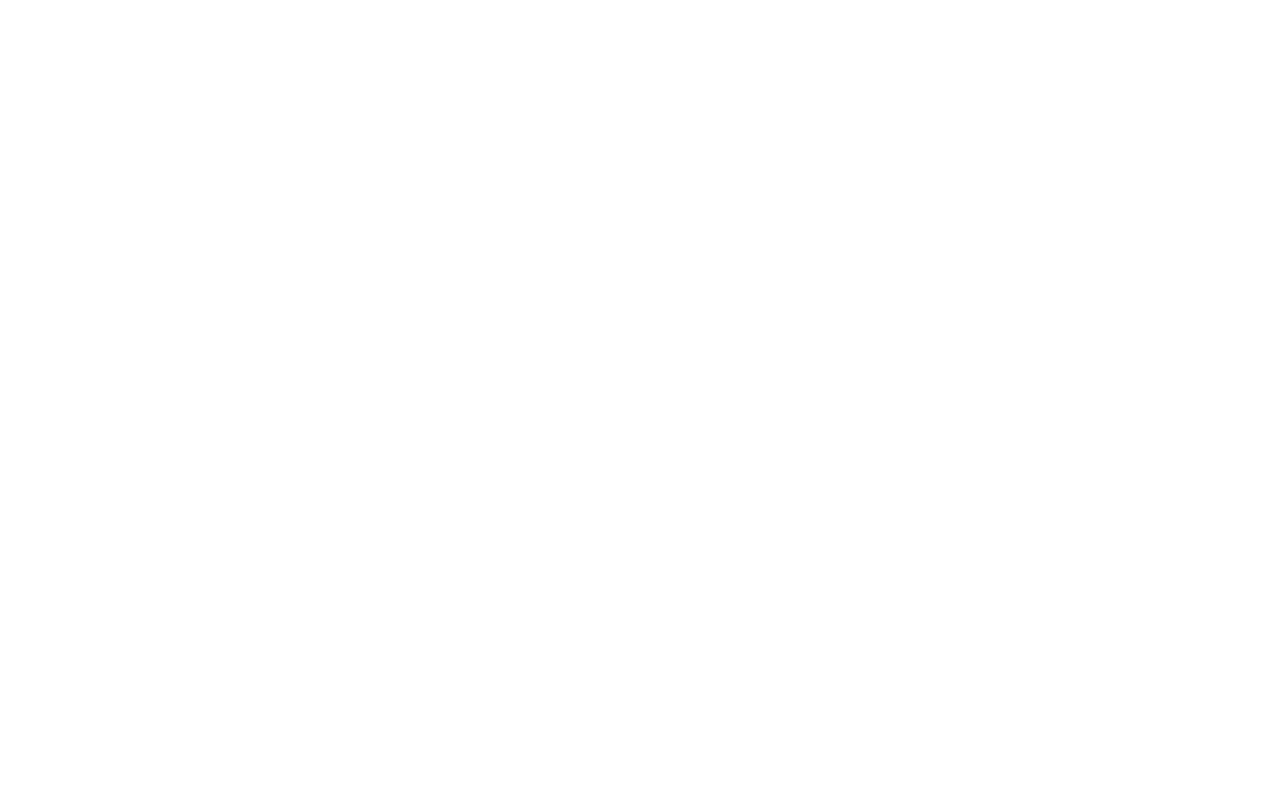
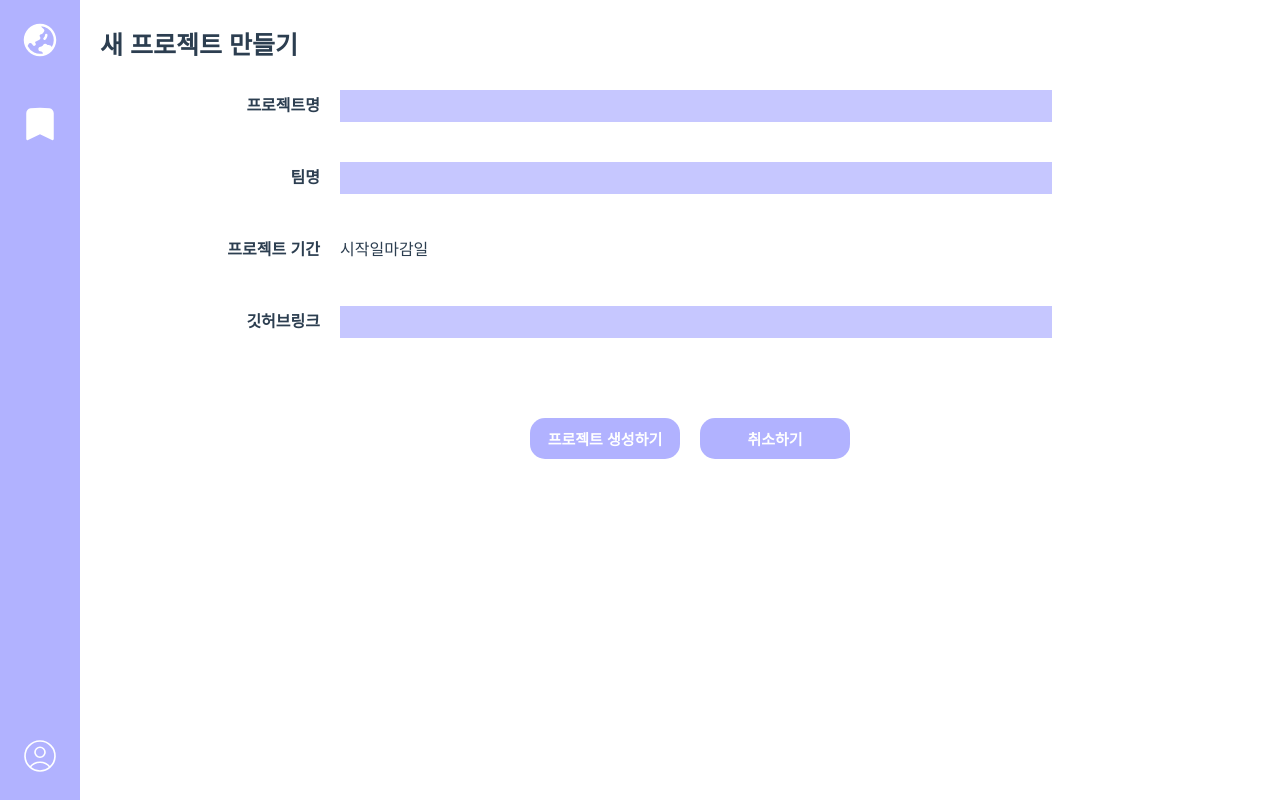
Before and after one commit to springvuet-front/frontend, a Vue app: page /createnew in a window 1280 px wide. Before the commit this address had no page. Built offline with nearby package versions, Linux system fonts and the light colour scheme.

Commit message:
Create createNewView

```diff
--- a/src/router/index.js
+++ b/src/router/index.js
@@ -6,6 +6,7 @@
 import SignupView from "../views/SignupView.vue"
 import MypageView from "../views/MypageView.vue"
 import TeampageView from "../views/TeampageView.vue"
+import CreateNewView from "../views/CreateNewView.vue"
 
 const routes = [
   { path: '/', name: 'home', component: HomeView },
@@ -22,6 +23,7 @@
     //component: () => import(/* webpackChunkName: "about" */ '../views/BookmarkView.vue')
   //},
   //{ path: '/menu', name: 'menu', component: MenuView },
+  { path: '/createnew', name: 'createnew', component: CreateNewView }
 ]
 
 const router = createRouter({
--- /dev/null
+++ b/src/views/CreateNewView.vue
@@ -0,0 +1,86 @@
+<template>
+<LeftMenu/>
+<div id="back">
+  <div class="bTitle">새 프로젝트 만들기</div>
+  <div class="bInputText">
+    <div class="elementName">프로젝트명</div><input type="text">
+  </div>
+  <div class="bInputText">
+    <div class="elementName">팀명</div><input type="text">
+  </div>
+  <div class="bInputText">
+    <div class="elementName">프로젝트 기간</div>
+    <label class="label">시작일</label>
+    <label class="label">마감일</label>
+  </div>
+  <div class="bInputText">
+    <div class="elementName">깃허브링크</div><input type="text">
+  </div>
+  <div class="bButton">
+    <ButtonComponent parameter="" msg="프로젝트 생성하기"/>
+    <ButtonComponent parameter="mypage" msg="취소하기"/>
+  </div>
+</div>
+</template>
+<style>
+input{
+    width: 700px;
+    height: 30px;
+    border: 0;
+    background-color: #C6C7FF;
+    padding-left: 10px;
+}
+input:focus{
+    outline: 0;
+}
+#back{
+  margin-left: 100px;
+  display: flex;
+  justify-content: center;
+  flex-direction: column;
+  line-height:2.0;
+}
+.bInputText{
+  display: flex;
+  align-items: center;
+  flex-direction: row;
+  padding: 20px;
+}
+.bTitle{
+  font-size: 25px;
+  padding-top: 20px;
+  font-weight: bold;
+}
+.elementName{
+  width: 200px;
+  text-align: right;
+  padding-right: 20px;
+  font-weight: bold;
+}
+.bButton{
+  display: flex;
+  flex-direction: row;
+  justify-content: center;
+  margin-top: 50px;
+}
+</style>
+<script>
+import LeftMenu from '@/components/LeftMenu.vue';
+// import InputText from '@/components/InputText.vue';
+import ButtonComponent from '@/components/ButtonComponent.vue';
+
+export default {
+  name: "CreateNewView",
+  components: {
+    LeftMenu,
+    // InputText,
+    ButtonComponent
+  },
+  data () {
+    return {
+      sampleData: ''
+    }
+  },
+  methods: {}
+}
+</script>
--- a/src/views/MypageView.vue
+++ b/src/views/MypageView.vue
@@ -41,7 +41,9 @@
             </div>
           </div>
         </div>
-        <button type="button" v-if="currentEndIndex===currentProjectList.length + 1" class="addProjectBtn" @click="addProject">새 프로젝트 만들기</button>
+        <router-link to="createnew">
+          <button type="button" v-if="currentEndIndex===currentProjectList.length + 1" class="addProjectBtn" @click="addProject">새 프로젝트 만들기</button>
+        </router-link>
         <button type="button" class="showNextbtn" @click="showCurrentNext" :disabled="currentEndIndex === currentProjectList.length + 1 || currentProjectList.length <= 3">▶</button>
       </div>
     </div>
@@ -149,7 +151,7 @@
 }
 
 .title {
-  font-size: 12pt;
+  font-size: 17pt;
   text-align: left;
   font-weight: bold;
   padding: 1vw;
@@ -254,18 +256,22 @@
     border-radius: 5px;
     font-size: 9pt;
     text-indent: 7px;
-    line-height:1.5;
+    line-height:1.7;
     color: white;
+    padding-top: 5px;
 }
 .project.name{
-    font-size: 15pt;
+    font-size: 17pt;
     line-height:1.0;
     font-weight: bold;
+    white-space: nowrap;
 }
+
 .project.team{
     font-size: 12pt;
     font-weight: medium;
 }
+
 /* addProjectBtn */
 .addProjectBtn {
   width: 150px;
@@ -308,7 +314,7 @@
           // component: ProjectBox,
           data: { project_field: "웹",
             project_mypart: "백",
-            project_name: "1",
+            project_name: "글씨가 넘치면 어떻게하는게 좋을까",
             project_team: "스프링뷰트",
             project_date_start: "2022-03-21",
             project_date_end: "2022-05-21",
```
